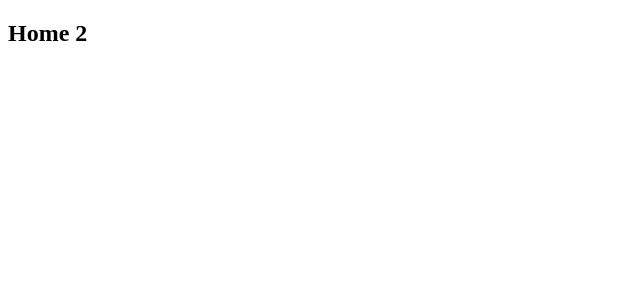
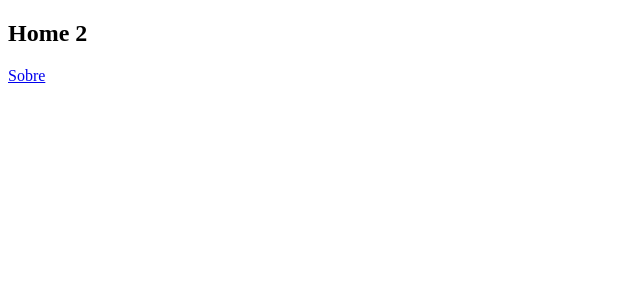
Before and after one commit to gabrielpedrosa/portfolio, a Next.js app: page / in a window 1280 px wide. Shown: the top 300 px of the page, without its empty margins (0-640 px from the left). Built offline with nearby package versions, Linux system fonts and the light colour scheme.

Commit message:
Enviando pagina sobre

```diff
--- a/pages/index.js
+++ b/pages/index.js
@@ -1,7 +1,12 @@
+import Link from 'next/link';
+
 function Home(){
     return (
         <div>
             <h2> Home 2</h2>
+            <Link href="/sobre">
+            <a>Sobre</a>
+            </Link>
         </div>
         )
 }
```
Also changed, not shown: pages/sobre.js (added, +13 -0 lines).
